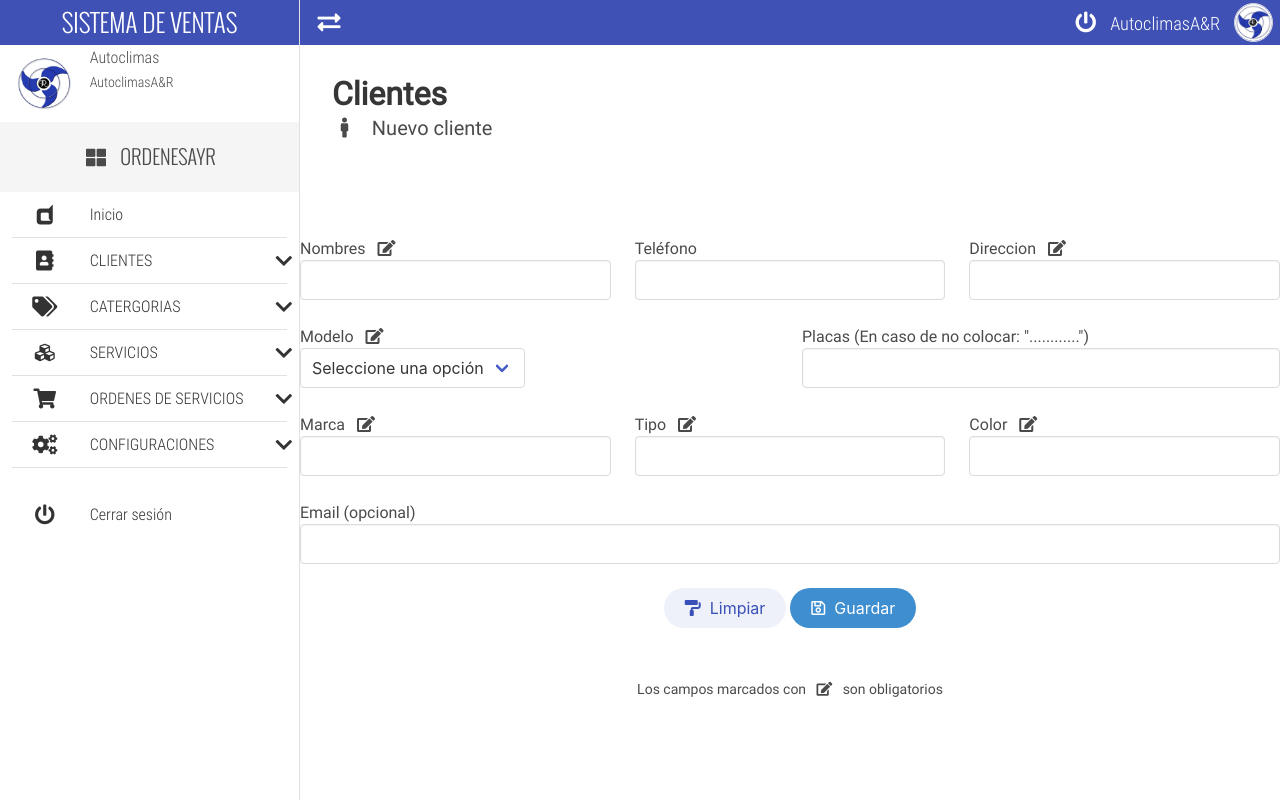
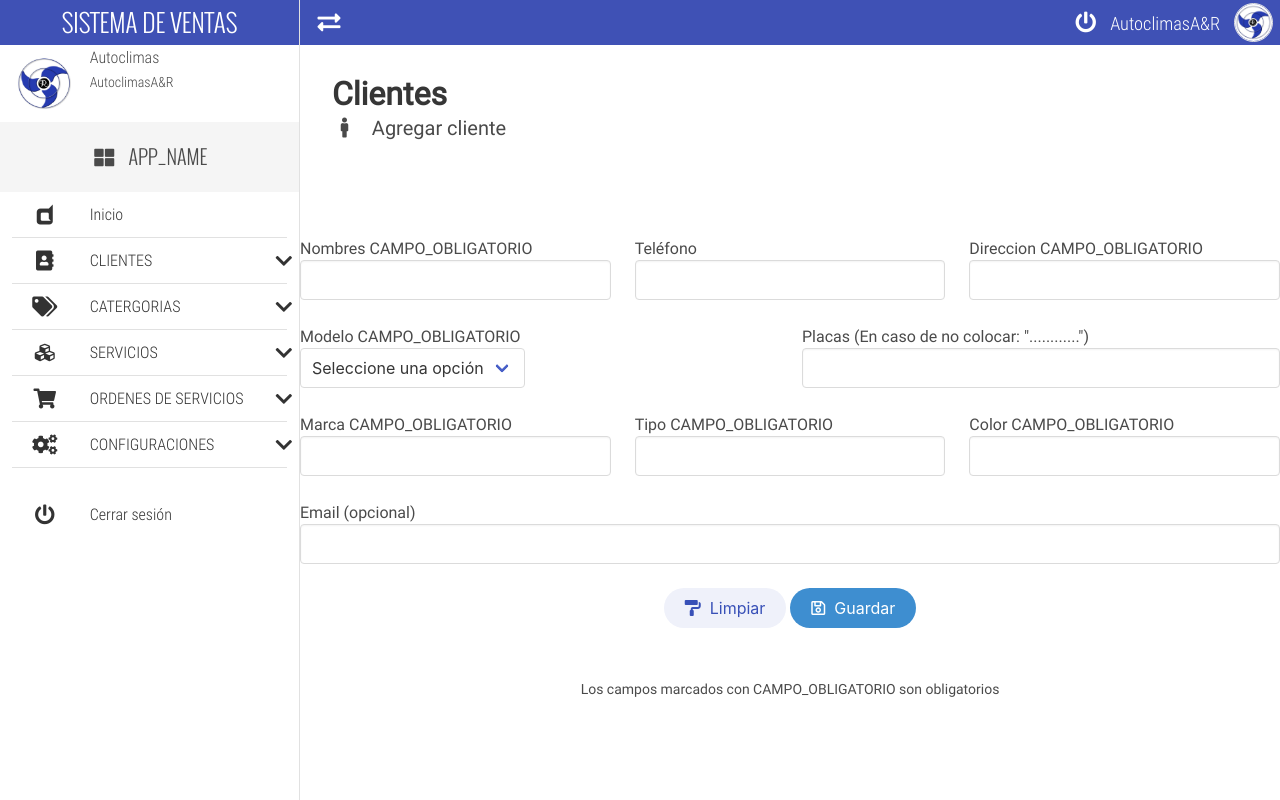
Before and after one commit to TheNavi4/OrdenesAYR, a PHP site: page /ORDENESAYR/clientNew/ in a window 1280 px wide. Run offline with PHP 8.4, Linux system fonts and the light colour scheme; a user stored in the database is signed in; data that the repository does not hold is empty; some libraries are stand-ins or nearby versions; some web fonts are replaced.

Commit message:
add: Styles

```diff
--- a/app/views/content/cashierSearch-view.php
+++ b/app/views/content/cashierSearch-view.php
@@ -22,6 +22,7 @@
                     </p>
                     <p class="control">
                         <button class="button is-info" type="submit" >Buscar</button>
+
                     </p>
                 </div>
             </form>
--- a/app/views/content/clientNew-view.php
+++ b/app/views/content/clientNew-view.php
@@ -1,6 +1,6 @@
 <div class="container is-fluid mb-6">
 	<h1 class="title">Clientes</h1>
-	<h2 class="subtitle"><i class="fas fa-male fa-fw"></i> &nbsp; Nuevo cliente</h2>
+	<h2 class="subtitle"><i class="fas fa-male fa-fw"></i> &nbsp; Agregar cliente</h2>
 </div>
 
 <div class="container pb-6 pt-6">
--- a/app/views/content/productUpdate-view.php
+++ b/app/views/content/productUpdate-view.php
@@ -52,15 +52,12 @@
 		<div class="columns">
 
 
-
 		  	<div class="column">
 		    	<div class="control">
 					<label>Precio de venta <?php echo CAMPO_OBLIGATORIO; ?></label>
 				  	<input class="input" type="text" name="producto_precio_venta" value="<?php echo $datos['producto_precio_venta']; ?>" pattern="[0-9.]{1,25}" maxlength="25" value="0.00" required >
 				</div>
 		  	</div>
-
-
 
 			<div class="column">
 				<label>Categoría <?php echo CAMPO_OBLIGATORIO; ?></label><br>
--- a/app/views/content/userUpdate-view.php
+++ b/app/views/content/userUpdate-view.php
@@ -12,7 +12,7 @@
 	<h2 class="subtitle"><i class="fas fa-sync-alt"></i> &nbsp; Actualizar usuario</h2>
 	<?php } ?>
 </div>
-<div class="container pb-6 pt-6">
+<div class="container pb-6  pt-6">
 	<?php
 
 		include "./app/views/inc/btn_back.php";
--- a/app/views/inc/navlateral.php
+++ b/app/views/inc/navlateral.php
@@ -148,7 +148,7 @@
 									<i class="fas fa-male fa-fw"></i>
 								</div>
 								<div class="navLateral-body-cr">
-									Nuevo cliente
+									Agregar cliente
 								</div>
 							</a>
 						</li>
```
Also changed, not shown: app/pdf/ticket.php (+5 -5 lines).
